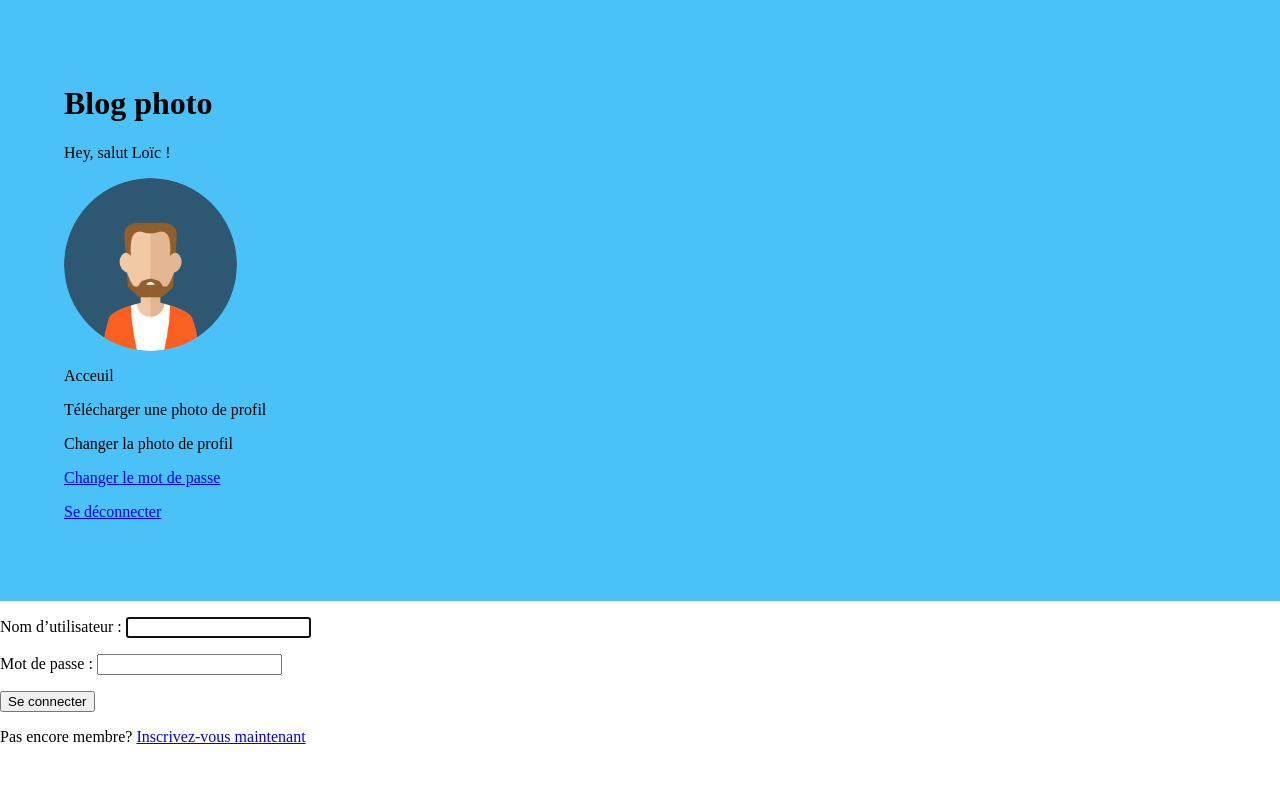
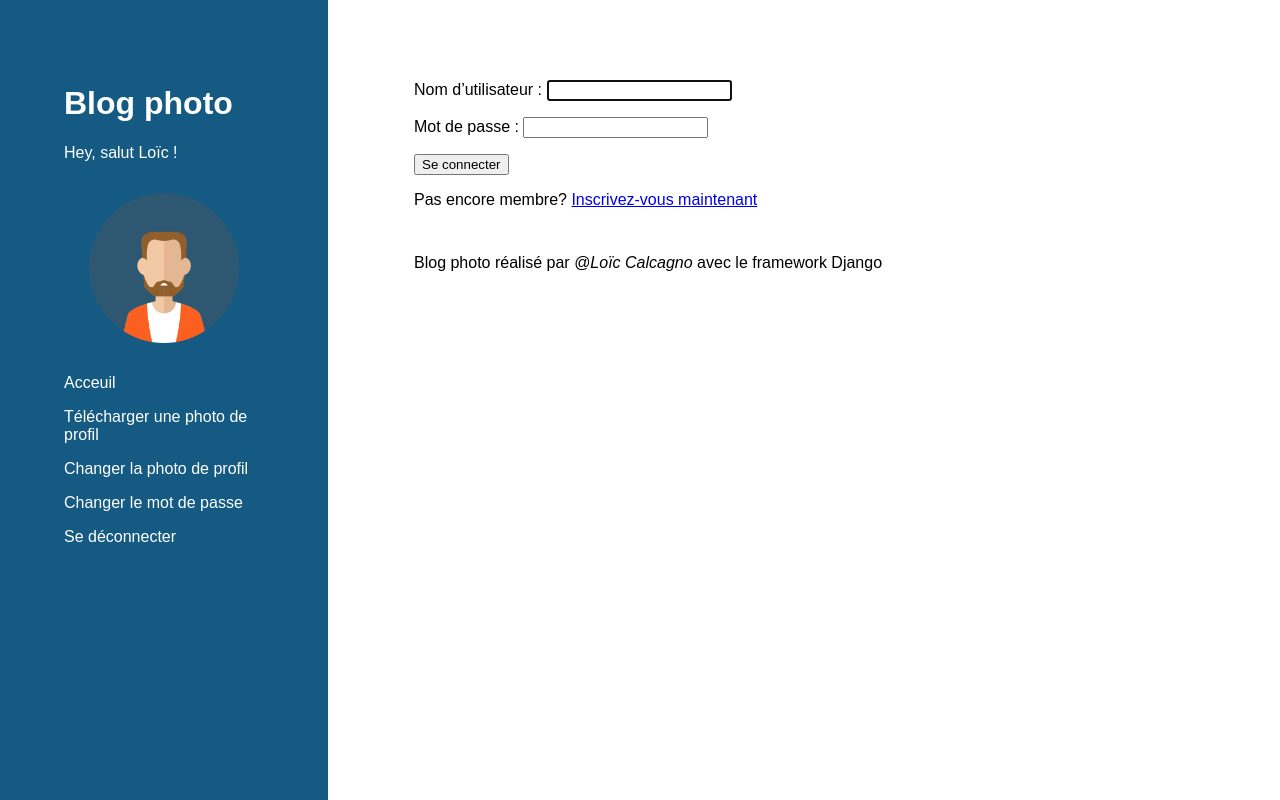
Before and after one commit to CalcagnoLoic/blog_photo, a Django app: a page that uses templates/base.html in a window 1280 px wide. Run offline with Django 4.2, Linux system fonts and the light colour scheme; a user stored in the database is signed in.

Commit message:
add style

```diff
--- a/static/app.css
+++ b/static/app.css
@@ -1,18 +1,70 @@
 body {
     margin: 0 auto;
+    font-family: Arial;
+}
+.container{
+    display: flex;
+}
+.credit {
+    text-align: center;
+    margin-top: 45px;
+}
+.credit a{
+    text-decoration: none;
+    color: black;
+    font-style: italic;
 }
 
 /*Style lié à la sidebar*/
 .sidebar {
-    background-color: #4ac1f7;
+    position: fixed;
+    overflow: scroll;
+    background-color: #155a82;
     padding:5%;
+    color: white;
+    width: 200px;
+    top: 0;
+    bottom: 0;
 }
-.sidebar img {
-    width: 15%;
-    border-radius: 100px;
+.sidebar a {
+    text-decoration: none;
+    color: white;
+}
+.p-anim:hover {
+    cursor: pointer;
+    font-size: 20px;
+}
+.p-del:hover {
+    cursor: pointer;
+    font-size: 20px;
+    color: red;
+}
+.avatar {
+    display: block;
+    margin: 0 auto;
+    width: 150px;
+    padding-top: 15px;
+    padding-bottom: 15px;
 }
 
-img {
-    width: 25%;
-    border-radius: 10px;
+/*Style lié à main*/
+.main {
+    margin-left: 350px;
+    padding: 5%;
+    left: 500px;
 }
+h2 {
+    font-size: 25px;
+    margin-bottom: 45px;
+}
+.photo {
+    text-align: center;
+}
+.grid-container{
+    display: grid;
+    grid-template-columns: auto auto auto;
+}
+.photo img {
+    border-radius: 15px;
+    width: 80%;
+}
--- a/templates/base.html
+++ b/templates/base.html
@@ -6,23 +6,27 @@
         <meta name="Description" content="Blog photo créer entièrement avec le framework Django">
         <title>Blog photo</title>
         <link rel="stylesheet" href="{% static 'app.css' %}">
-        <link rel="icon" href="static/favicon.png">
+        <link rel="icon" href="{% static 'favicon.png' %}">
     </head>
     <body>
+    <div class="container">
         <div class="sidebar">
             <h1>Blog photo</h1>
             {% if user.is_authenticated %}
                 <p>Hey, salut {{request.user}} ! </p>
-                <img src="static/avatar.png" alt="avatar">
-                <p>Acceuil</p>
-                <p>Télécharger une photo de profil</p>
-                <p>Changer la photo de profil</p>
-                <p><a href="{% url 'change_password' %}">Changer le mot de passe</a></p>
-                <p><a href="{% url 'logout' %}"> Se déconnecter</a></p>
+                <img src="static/avatar.png" alt="avatar" class="avatar">
+                <p class="p-anim"><a href="{% url 'home' %}">Acceuil</a></p>
+                <p class="p-anim">Télécharger une photo de profil</p>
+                <p class="p-anim">Changer la photo de profil</p>
+                <p class="p-anim"><a href="{% url 'change_password' %}">Changer le mot de passe</a></p>
+                <p class="p-del"><a href="{% url 'logout' %}"> Se déconnecter</a></p>
             {% endif %}
         </div>
         <div class="main">
             {% block content %}{% endblock content %}
+            <p class="credit">Blog photo réalisé par <a href="https://github.com/CalcagnoLoic/blog_photo">@Loïc Calcagno</a> avec le framework Django</p>
         </div>
+    </div>
+
     </body>
 </html>
```
Also changed, not shown: blog/templates/blog/home.html (+10 -4 lines), db.sqlite3, media/003_d5BiFo3.JPG (added), media/009.JPG (added), media/053.JPG (added), 1 other file.
